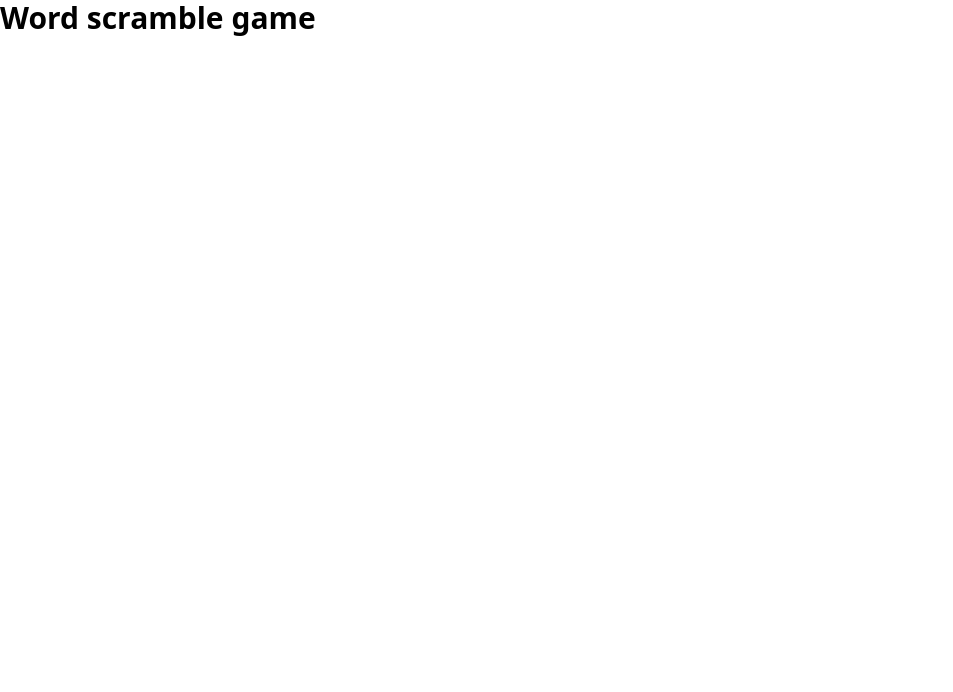
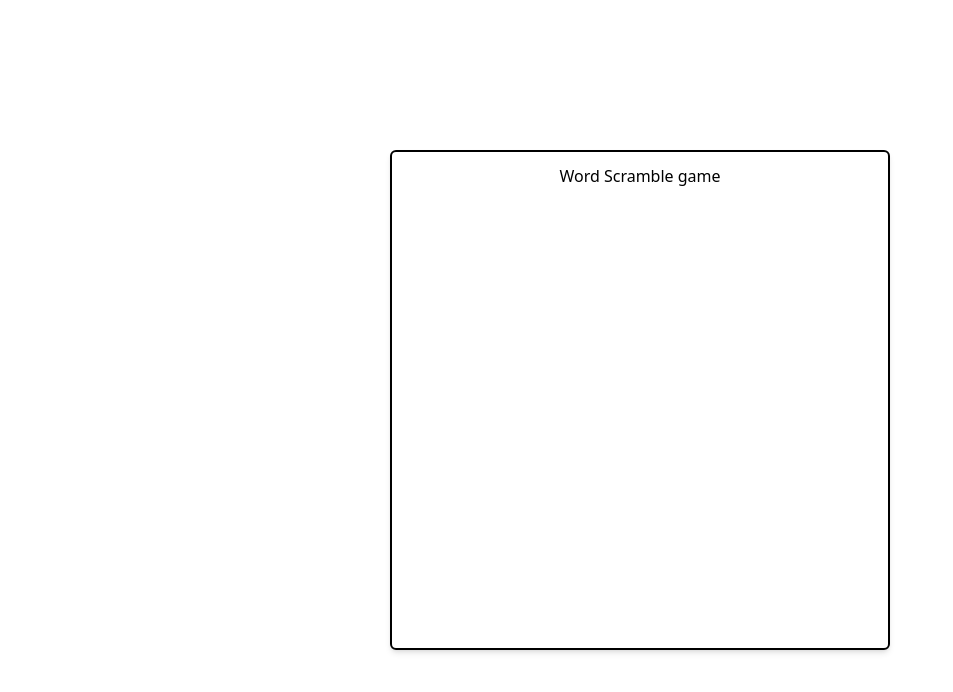
Before and after one commit to MaseCodes20/word-scramble-game, a React (Vite) app: page / in a window 1280 px wide. Shown: the top 692 px of the page, without its empty margins (0-953 px from the left). Built offline with nearby package versions, Linux system fonts and the light colour scheme.

Commit message:
select random word function

```diff
--- a/src/App.tsx
+++ b/src/App.tsx
@@ -1,7 +1,9 @@
+import Game from "./components/Game";
+
 function App() {
   return (
-    <div>
-      <h1 className="text-3xl font-bold">Word scramble game</h1>
+    <div className="flex items-center justify-center min-h-screen">
+      <Game />
     </div>
   );
 }
--- /dev/null
+++ b/src/components/Game.tsx
@@ -0,0 +1,32 @@
+import { useState } from "react";
+import scrambleGame from "../words.json";
+
+function Game() {
+  const [correctWord, setCorrectWord] = useState("");
+  const [scrambledWord, setScambledWord] = useState("");
+  const [] = useState();
+  const [] = useState();
+  const [] = useState();
+
+  const randomWord = () => {
+    const words = scrambleGame.words;
+    const randomIndex = Math.floor(Math.random() * words.length);
+    return words[randomIndex];
+  };
+
+  return (
+    <div className="border-2 border-black rounded-md min-h-[500px] w-[500px] p-3 shadow-md">
+      <div className="text-center mb-3">
+        <h1>Word Scramble game</h1>
+      </div>
+
+      <div>
+        {/* Empty letters box */}
+        {/* Scrambled Word */}
+        {/* word input */}
+      </div>
+    </div>
+  );
+}
+
+export default Game;
--- /dev/null
+++ b/src/words.json
@@ -0,0 +1,12 @@
+{
+  "words": [
+    "React",
+    "Next",
+    "Developer",
+    "Engineer",
+    "Developer",
+    "Junior",
+    "Senior",
+    "Tailwind"
+  ]
+}
```
